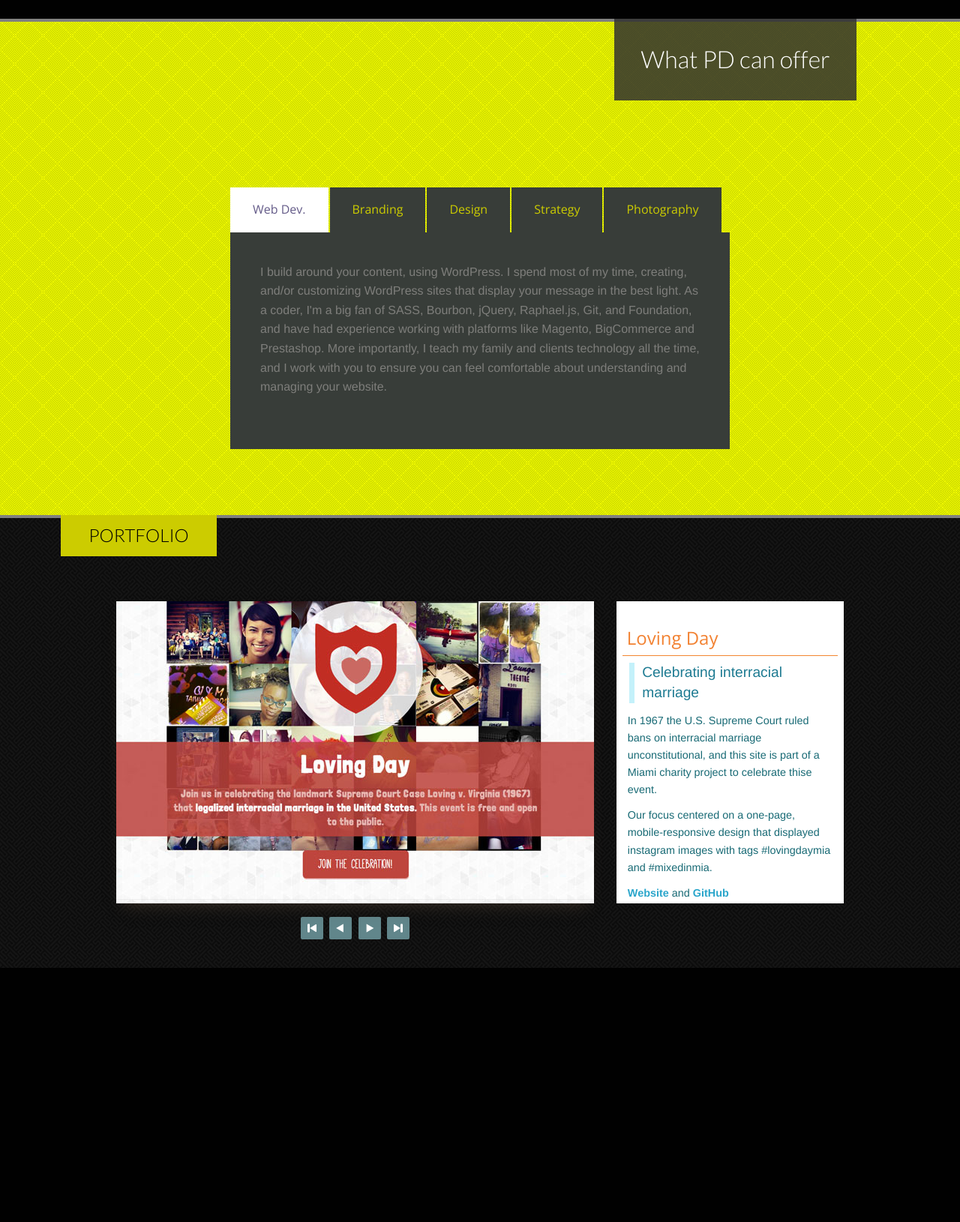
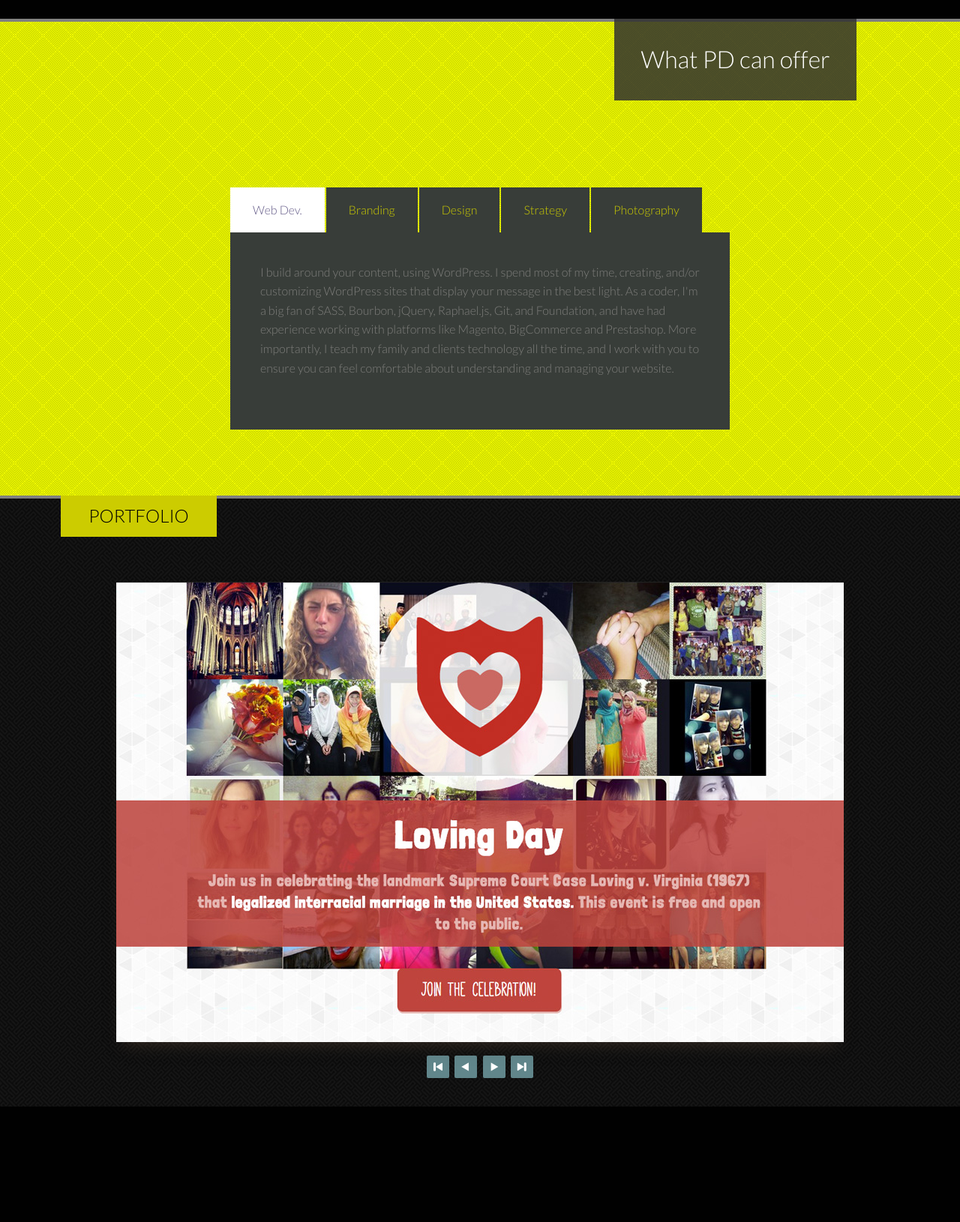
Before and after one commit to PradatiusD/pd, a PHP site: page / in a window 1280 px wide. Shown: the part 961-2591 px from the top of the page at 75% size. Run offline with PHP 8.4, Linux system fonts and the light colour scheme; some libraries are stand-ins or nearby versions.

Commit message:
Reorganized portfolio layout display, images, and css as well as simplified all fonts to Lato

```diff
--- a/css/main.scss
+++ b/css/main.scss
@@ -11,8 +11,7 @@
 
 
 // Inspired by the http://www.colourlovers.com/palette/92095/Giant_Goldfish color scheme
-$dark-orange:#FA6900;
-$light-orange:#F28232;
+$green:#cccc00;
 $white:white;
 $light-blue:#A7DBD8;
 $dark-blue:#69D2E7;
@@ -20,12 +19,17 @@ $dark-blue:#69D2E7;
 
 body, html {
 	background-color:#010101;
+	font-family:'Lato', $helvetica;
 	@media only screen and (min-width:768px) {
 		// background-image:url('../img/serious.png');
 
 	}
 	background-repeat:no-repeat;
 	height:100%;
+}
+
+h1, h2, h3, h4, h5, h6, p, strong, b {
+	font-family:'Lato',$helvetica;
 }
 
 .entypo {
@@ -41,10 +45,9 @@ body, html {
 }
 
 h2 {
-	color:$light-orange;
+	color:$green;
 	margin:1em 1em 0em 1em;
 	padding-bottom:0.5em;
-	font-family:'Open Sans', $lucida-grande;
 	font-weight:200;
 }
 
@@ -86,7 +89,6 @@ h6 {
 #postRaphaelmessage {
 	h1 {
 		text-transform: none;
-		font-family: 'Lato';
 		font-size:2.3em;
 		text-align: center;
 		color:#464646;
@@ -128,7 +130,6 @@ h6 {
 	position: relative;
 	bottom: 84px;
 	left: 49px;
-	font-family: 'Lato';
 }
 
 .letterwall {
@@ -137,7 +138,6 @@ h6 {
 	left:0;
 	p {
 		color: #3D3C3C;
-		font-family: 'Lato';
 		text-transform: uppercase;
 		font-size: 2em;
 		font-weight: 300;
@@ -167,7 +167,7 @@ h6 {
 		left:0;
 		@include transition (all 0.5s);
 		&:hover {
-			background:$light-orange;
+			background:$green;
 			opacity:1;
 			span.friend-count {
 				opacity:1;
@@ -175,9 +175,8 @@ h6 {
 		}
 	}
 	span.friend-count {
-	    font-family: 'Open Sans';
 	    background: white;
-	    color: orange;
+	    color: $green;
 	    border-radius: 10em;
 	    font-size: 11px;
 	    padding: 4px;
@@ -200,17 +199,51 @@ h6 {
 .social.font-awesome {
 	display:none;
 }
-
+// For bookblock portfolio
 .bb-custom-wrapper {
 	margin-top:1em;
 	width:100%;
 	text-align:left;
+	position:relative;
+	left:0;
+	top:0;
 	.bb-bookblock {
 		width:100%;
 		height:403px;
+		.portfolio-desc {
+			position: absolute;
+			bottom: 0;
+			left: 0;
+			z-index: 3000;
+			width: 100%;
+			max-width: 970px;
+			article {
+				background: rgba(0, 0, 0, 0.86);
+				padding: 0.5em 3em;
+				margin: 0.5em auto;
+				height: auto;
+				opacity: 0;
+			    h2 {
+					font-size: 1.5em;
+					font-weight: 400;
+					border-bottom: 1px solid #FFF;
+					color: #FFF;
+					text-transform: uppercase;
+					margin-left: 0;
+					span {
+						font-size: 0.9em;
+						text-transform:none;
+						font-style: oblique;
+						font-weight:200;
+				    }
+			    }
 
-		.bb-item {
-
+			    p  {
+					color: #FFF;
+					font-size: 1em;
+					font-weight: 300;
+			    }
+			}
 		}
 	}
 }
@@ -220,7 +253,6 @@ h6 {
 	padding: 0.5em 1em;
 
 	h1 {
-		font-family:'Open Sans',  $verdana;
 		font-weight:300;
 		color: #E97F1D;
 		border-bottom: 1px solid #FF7A00;
@@ -229,13 +261,11 @@ h6 {
 		font-size:2em;
 	}
 	h2 {
-		font-family:'Open Sans',  $verdana;
 		font-weight: 300;
 		text-align: center;
 	}
 
 	p {
-		font-family:'Open Sans',  $helvetica;
 		font-weight:300;
 		font-size:1.2em;
 		color:$white;
@@ -252,35 +282,7 @@ h6 {
 	}
 }
 
-.portfolio-desc article {
-    background:white;
-    padding:0.5em;
-    margin: 0.5em auto;
-    position: relative;
-	top: 8px;
-	height:403px;
-    h2 {
-    	font-size: 1.5em;
-		font-weight: 400;
-		margin: 0.75em 0 0 0;
-		padding: 0.25em .25em;
-		border-bottom: 1px solid #F38630;
-    }
-    h3.subheader {
-		font-size: 1.2em;
-		text-align: left;
-		border-left: 7px solid #C4F1FA;
-		padding-left: 10px;
-		margin: 0.5em;
-		color: #1E7B92;
-    }
-    p  {
-    	color:#186A75;
-    	padding: 0 0.5em;
-		font-size: 0.9em;
-		margin: 0.8em 0;
-    }
-}
+
 
 #fade2 {
 	background: url('pw_maze_black.png');
@@ -324,7 +326,6 @@ h6 {
 			width: 100%;
 			top: 54%;
 			color:#F0F0F0;
-			font-family: 'Open Sans Condensed', sans-serif;
 		}
 
 
@@ -393,7 +394,6 @@ h6 {
 	}
 
 	a.button {
-		font-family: 'Open Sans', $helvetica;
 		font-weight: 200;
 		span.entypo {
 			font-size: 31px;
@@ -420,7 +420,6 @@ h6 {
 			float: left;
 			margin-right: 2px;
 			list-style-type:none;
-			font-family: 'Open Sans';
 			font-weight: 200;
 			a {
 				display: block;
@@ -430,7 +429,7 @@ h6 {
 				color: #CC0;
 				&:hover {
 					background:$white;
-					color:$dark-orange;
+					color:$green;
 				}
 			}
 		}
--- a/index.html
+++ b/index.html
@@ -12,7 +12,7 @@
         <meta name="author" content="http://twitter.com/PradaDesigners">
         <meta charset="UTF-8">
         <meta name="viewport" content="width=device-width">
-        <link href='http://fonts.googleapis.com/css?family=Open+Sans+Condensed:700|Open+Sans:400,300,700|Lato:300,400,700' rel='stylesheet' type='text/css'>
+        <link href='http://fonts.googleapis.com/css?family=Lato:300,400,700,400italic' rel='stylesheet' type='text/css'>
         <link href="http://netdna.bootstrapcdn.com/font-awesome/3.2.1/css/font-awesome.css" rel="stylesheet">
         <link rel="stylesheet" href="css/main.css">
         <script src="plugins/js/modernizr.custom.js"></script>
@@ -98,30 +98,67 @@ text-transform: uppercase;">Portfolio</h2>
                 </div>
             </section>
             <section class="row">
-                <div class="small-12 large-8 columns">
+                <div class="small-12 columns">
                     <div class="bb-custom-wrapper" style="position:relative;z-index:3000">
                         <div id="bb-bookblock" class="bb-bookblock">
                             <div class="bb-item">
-                                <a href="http://lovingdaymiami.com"><img src="img/slide-loving.jpg" alt=""></a>
+                                <a href="http://lovingdaymiami.com"><img src="img/slide-loving.jpg" alt="" width="970"></a>
                             </div>
                             <div class="bb-item">
-                                <a href="http://the360site.com"><img src="img/slide-360.jpg" alt=""></a>
+                                <a href="http://the360site.com"><img src="img/slide-360.jpg" alt="" width="970"></a>
                             </div>
                             <div class="bb-item">
-                                <a href="http://alainpupo.com"><img src="img/slide-alain.jpg" alt=""></a>
+                                <a href="http://alainpupo.com"><img src="img/slide-alain.jpg" alt="" width="970"></a>
                             </div>
                             <div class="bb-item">
-                                <a href="http://studioissa.com"><img src="img/slide-studio-issa.jpg" alt=""></a>
+                                <a href="http://studioissa.com"><img src="img/slide-studio-issa.jpg" alt="" width="970"></a>
                             </div>
                             <div class="bb-item">
-                                <a href="http://collegeunwrapped.com"><img src="img/slide-college.jpg" alt=""></a>
+                                <a href="http://collegeunwrapped.com"><img src="img/slide-college.jpg" alt="" width="970"></a>
                             </div>
                             <div class="bb-item">
-                                <a href="http://brownclubofmiami.com"><img src="img/slide-brown.jpg" alt=""></a>
+                                <a href="http://brownclubofmiami.com"><img src="img/slide-brown.jpg" alt="" width="970"></a>
                             </div>
                             <div class="bb-item">
-                                <a href="http://estrellamorena.com"><img src="img/slide-estrella.jpg" alt=""></a>
+                                <a href="http://estrellamorena.com"><img src="img/slide-estrella.jpg" alt="" width="970"></a>
                             </div>
+                            <aside class="portfolio-desc">
+                                <article>
+                                    <h2>Loving Day: <span>Celebrating interracial marriage</span></h2>
+                                    <p>In 1967 the U.S. Supreme Court ruled bans on interracial marriage unconstitutional, and this site is part of a Miami charity project to celebrate thise event.  Our focus centered on a one-page, mobile-responsive design that displayed instagram images with tags #lovingdaymia and #mixedinmia.</p>
+                                    <p><strong><a target="_blank" href="http://lovingdaymiami.com">Website</a></strong> and <strong><a target="_blank" href="http://github.com/PradatiusD/lovingmiami">GitHub</a></strong></p>
+                                </article>
+                                <article style="display:none">
+                                    <h2>The 360 Site: <span>Rebranding for an artist management.</span></h2>
+                                    <p>We focused on a website content format that visually displayed the amount of distinctive artists this company manages in one glance.  Keeping with the website, we built a identity that also conveyed a classic, elite, and professional energy.</p>
+                                    <p><strong><a target="_blank" href="http://the360group.com">Website</a></strong> and <strong><a target="_blank" href="http://github.com/PradatiusD/the360site">GitHub</a></strong></p>
+                                </article>
+                                <article style="display:none">
+                                    <h2>Alain Pupo: <span>Connecting viewers with their clarivoyant</span></h2>
+                                    <p>A Miami TV & radio celibrity, Alain Pupo needed a website that communicated spirituality, read easily for older eyes, and remained mobile-friendly&mdash;since more than 50% of visitors accessed his content via their phones.  To better keep in touch with his fans, we also integrated Mailchimp's email platform alongside Twitter Feeds.</p>
+                                    <p><strong><a target="_blank" href="http://AlainPupo.com">Website</a></strong> and <strong><a target="_blank" href="http://github.com/PradatiusD/alain">GitHub</a></strong></p>
+                                </article>
+                                <article style="display:none">
+                                    <h2>Studio Issa: <span>Adaptive Design</span></h2>
+                                    <p>This is a Providence based creative studio that asked me for help with their website's performance and appearance on mobile and tablet devices.  Our involvement in the project was to improve the presentation of the site at mobile, tablet, and desktop resolutions.<a target="_blank" href=""></a></p>
+                                    <p><strong><a target="_blank" href="http://StudioIssa.com">Website</a></strong> and <strong><a target="_blank" href="http://github.com/PradatiusD/StudiIssa">GitHub</a></strong></p>
+                                </article>
+                                <article style="display:none">
+                                    <h2>College Unwrapped: <span>Stories from Ivy League college students</span></h2>
+                                    <p>Often prestigious colleges aren't in the plans of low-income high school grads because those schools are too distant from their experiences.  For this reason, we produced a site that displayed these visual anecdotes (collected by this organization) in the most accessible, shareable, and readable way.</p>
+                                    <p><strong><a target="_blank" href="http://CollegeUnwrapped.com">Website</a></strong> and <strong><a target="_blank" href="http://github.com/PradatiusD/collegeunwrapped">GitHub</a></strong></p>
+                                </article>
+                                <article style="display:none">
+                                    <h2>Brown Club of Miami: <span>Making Miami cooler than all the other cities</span></h2>
+                                    <p>As an alum, I was amazed by how unexciting and antiquated other Brown club sites were (<a target="_blank" href="http://www.brownnyc.org/">NYC</a>, <a target="_blank" href="http://alumni.brown.edu/clubs/BrownClubofChicago/">Chicago</a>, <a target="_blank" href="http://www.brownclubofboston.com/">Boston</a>).  With a logo designed from a Spring Weekend concert t-shirt, we bult a site with a leaner, funner, and cooler typography and color palette.</p>
+                                    <p><strong><a target="_blank" href="http://brownclubofmiami.com">Website</a></strong></p>
+                                </article>
+                                <article style="display:none">
+                                    <h2>Estrella Morena: <span>A Charity project for a local Flamenco Artist</span></h2>
+                                    <p>A total redesign, this newly built mobile-friendly site has a touch-based enabled slideshow, a prettyPhoto gallery, and integration with Google Maps API.</p>
+                                    <p><strong><a target="_blank" href="http://estrellamorena.com">Website</a></strong> and <strong><a target="_blank" href="http://github.com/PradatiusD/morena">GitHub</a></strong></p>
+                                </article>
+                            </aside>
                         </div>
                         <nav>
                             <a id="bb-nav-first" href="#" class="bb-custom-icon bb-custom-icon-first">First page</a>
@@ -130,55 +167,6 @@ text-transform: uppercase;">Portfolio</h2>
                             <a id="bb-nav-last" href="#" class="bb-custom-icon bb-custom-icon-last">Last page</a>
                         </nav>
                     </div>
-                </div>
-                <div class="small-12 large-4 columns portfolio-desc">
-                    <article>
-                        <h2>Loving Day</h2>
-                        <h3 class="subheader">Celebrating interracial marriage</h3>
-                        <p>In 1967 the U.S. Supreme Court ruled bans on interracial marriage unconstitutional, and this site is part of a Miami charity project to celebrate thise event.</p>
-                        <p>Our focus centered on a one-page, mobile-responsive design that displayed instagram images with tags #lovingdaymia and #mixedinmia.</p>
-                        <p><strong><a target="_blank" href="http://lovingdaymiami.com">Website</a></strong> and <strong><a target="_blank" href="http://github.com/PradatiusD/lovingmiami">GitHub</a></strong></p>
-                    </article>
-                    <article style="display:none">
-                        <h2>The 360 Site</h2>
-                        <h3 class="subheader">Rebranding for an artist management.</h3>
-                        <p>We focused on a website content format that visually displayed the amount of distinctive artists this company manages in one glance.</p>
-                        <p>Keeping with the website, we built a identity that also conveyed a classic, elite, and professional energy.</p>
-                        <p><strong><a target="_blank" href="http://the360group.com">Website</a></strong> and <strong><a target="_blank" href="http://github.com/PradatiusD/the360site">GitHub</a></strong></p>
-                    </article>
-                    <article style="display:none">
-                        <h2>Alain Pupo</h2>
-                        <h3 class="subheader">Connecting viewers with their clarivoyant</h3>
-                        <p>A Miami TV & radio celibrity, Alain Pupo needed a website that communicated spirituality, read easily for older eyes, and remained mobile-friendly&mdash;since more than 50% of visitors accessed his content via their phones.</p>
-                        <p>To better keep in touch with his fans, we also integrated Mailchimp's email platform alongside Twitter Feeds.</p>
-                        <p><strong><a target="_blank" href="http://AlainPupo.com">Website</a></strong> and <strong><a target="_blank" href="http://github.com/PradatiusD/alain">GitHub</a></strong></p>
-                    </article>
-                    <article style="display:none">
-                        <h2>Studio Issa</h2>
-                        <h3 class="subheader">Adaptive Design</h3>
-                        <p>This is a Providence based creative studio that asked me for help with their website's performance and appearance on mobile and tablet devices.</p>
-                        <p>Our involvement in the project was to improve the presentation of the site at mobile, tablet, and desktop resolutions.<a target="_blank" href=""></a></p>
-                        <p><strong><a target="_blank" href="http://StudioIssa.com">Website</a></strong> and <strong><a target="_blank" href="http://github.com/PradatiusD/StudiIssa">GitHub</a></strong></p>
-                    </article>
-                    <article style="display:none">
-                        <h2>College Unwrapped</h2>
-                        <h3 class="subheader">Stories from Ivy League college students</h3>
-                        <p>Often prestigious colleges aren't in the plans of low-income high school grads because those schools are too distant from their experiences.  For this reason, we produced a site that displayed these visual anecdotes (collected by this organization) in the most accessible, shareable, and readable way.</p>
-                        <p><strong><a target="_blank" href="http://CollegeUnwrapped.com">Website</a></strong> and <strong><a target="_blank" href="http://github.com/PradatiusD/collegeunwrapped">GitHub</a></strong></p>
-                    </article>
-                    <article style="display:none">
-                        <h2>Brown Club of Miami</h2>
-                        <h3 class="subheader">Making Miami cooler than all the other cities</h3>
-                        <p>As an alum, I was amazed by how unexciting and antiquated other Brown club sites were (<a target="_blank" href="http://www.brownnyc.org/">NYC</a>, <a target="_blank" href="http://alumni.brown.edu/clubs/BrownClubofChicago/">Chicago</a>, <a target="_blank" href="http://www.brownclubofboston.com/">Boston</a>).</p>
-                        <p>With a logo designed from a Spring Weekend concert t-shirt, we bult a site with a leaner, funner, and cooler typography and color palette.</p>
-                        <p><strong><a target="_blank" href="http://brownclubofmiami.com">Website</a></strong></p>
-                    </article>
-                    <article style="display:none">
-                        <h2>Estrella Morena</h2>
-                        <h3 class="subheader">A Charity project for a local Flamenco Artist</h3>
-                        <p>A total redesign, this newly built mobile-friendly site has a touch-based enabled slideshow, a prettyPhoto gallery, and integration with Google Maps API.</p>
-                        <p><strong><a target="_blank" href="http://estrellamorena.com">Website</a></strong> and <strong><a target="_blank" href="http://github.com/PradatiusD/morena">GitHub</a></strong></p>
-                    </article>
                 </div>
             </div>
         </section>
@@ -436,6 +424,14 @@ text-transform: uppercase;">Portfolio</h2>
         $(".whiten").approach({
             "color": "#B6B6B6"
           }, 200);
+    // For hover opacity on portfolio desc
+        $('#bb-bookblock').hover(
+            function(){
+                $('.portfolio-desc article').animate({opacity: 1},1000)
+            },
+            function(){
+                $('.portfolio-desc article').animate({opacity: 0},1000)
+            })
     })
 </script>
 <script type="text/javascript">
```
Also changed, not shown: css/main.css, img/slide-360.jpg, img/slide-alain.jpg, img/slide-brown.jpg, img/slide-college.jpg, img/slide-estrella.jpg, img/slide-loving.jpg, img/slide-studio-issa.jpg.
